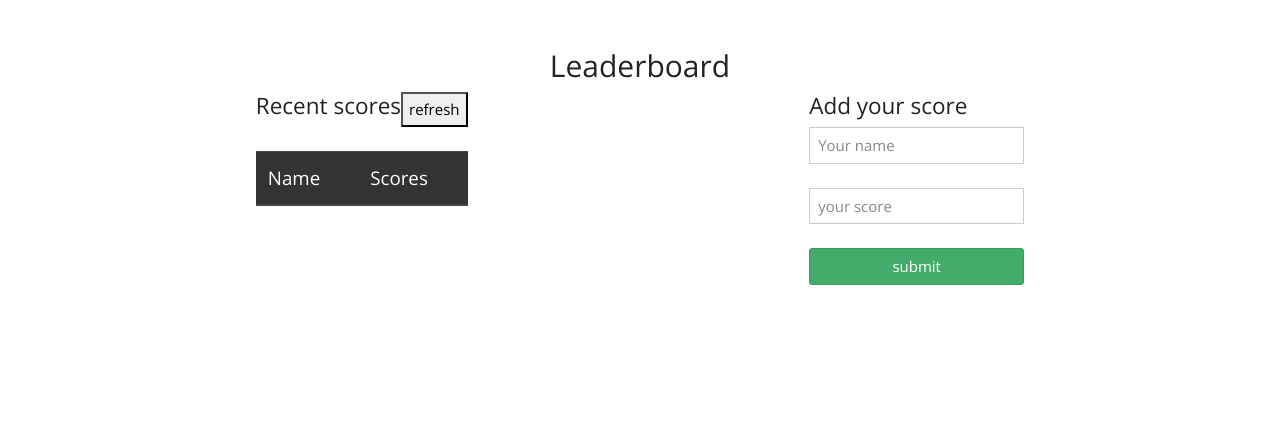
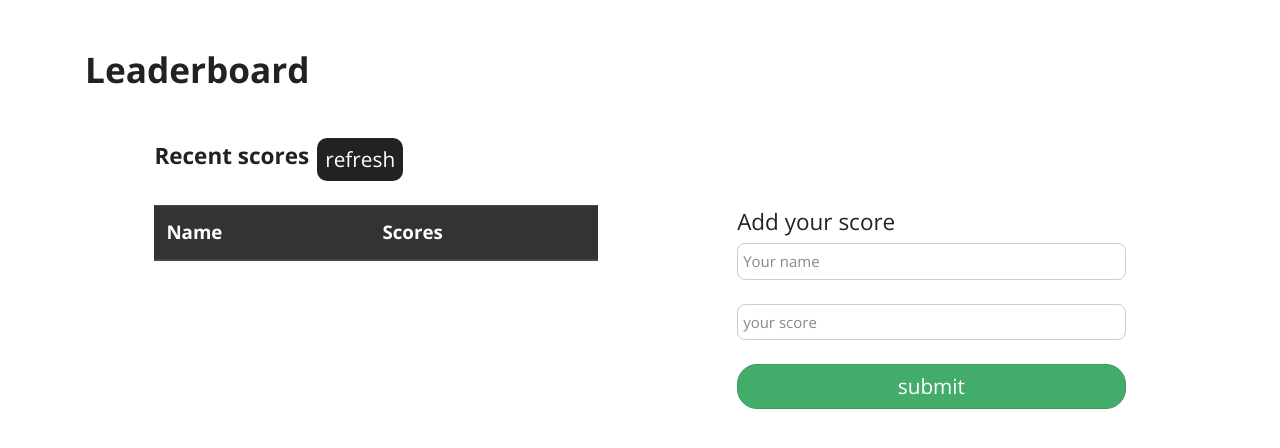
Before and after one commit to elisha2kyakpo1/LeaderBoard-project, a website built with webpack: page src/index.html in a window 1280 px wide. Built offline with nearby package versions, Linux system fonts and the light colour scheme; no server answers.

Commit message:
Add styles

```diff
--- a/src/index.html
+++ b/src/index.html
@@ -9,12 +9,12 @@
 </head>
 <body>
   <div class="container mt-5">
-    <h2 class="text-center">Leaderboard</h2>
+    <h2 class="title mb-5">Leaderboard</h2>
     <div class="inner-container d-flex">
       <div class="scores-container">
-        <div class="d-flex">
-          <h4>Recent scores</h4>
-          <button type="button" class="btn-reflesh">refresh</button>
+        <div class="d-flex recent-scores">
+          <h4 class="recent">Recent scores</h4>
+          <button type="button" class="btn-refresh btn btn-dark ml-2">refresh</button>
         </div>
         <div class="">
           <table class="table table-striped mt-4">
@@ -34,7 +34,7 @@
         <form action="#" class="d-flex form">
           <input type="text" class="name form-control mb-4" placeholder="Your name">
           <input type="number" class="score form-control mb-4" placeholder="your score">
-          <input type="submit" value="submit" id="submit" class="btn btn-success">
+          <input type="submit" value="submit" id="submit" class="sub btn btn-success">
         </form>
       </div>
     </div>
--- a/src/index.js
+++ b/src/index.js
@@ -36,7 +36,7 @@ const refreshData = () => {
   window.location.reload();
 };
 
-const refresh = document.querySelector('.btn-reflesh');
+const refresh = document.querySelector('.btn-refresh');
 refresh.addEventListener('click', refreshData);
 
 displayScores();
--- a/src/style.css
+++ b/src/style.css
@@ -7,10 +7,50 @@ body {
   justify-content: space-around;
 }
 
+.title {
+  font-weight: 700;
+  font-size: 2.2rem;
+}
+
 .form {
   flex-direction: column;
 }
 
+.sub {
+  border-radius: 20px;
+}
+
 .btn {
-  border-radius: 3px;
+  font-size: 1.3rem;
+  font-weight: 500;
 }
+
+.recent,
+.lead {
+  font-weight: 600;
+}
+
+.form-container {
+  margin-top: 70px;
+  width: 35%;
+}
+
+.scores-container {
+  width: 40%;
+}
+
+.name,
+.score {
+  border-radius: 8px;
+  padding: 8px 5px;
+}
+
+.recent-scores {
+  align-items: center;
+}
+
+.btn-refresh {
+  border-radius: 10px;
+  border: none;
+  outline: none;
+}
```
